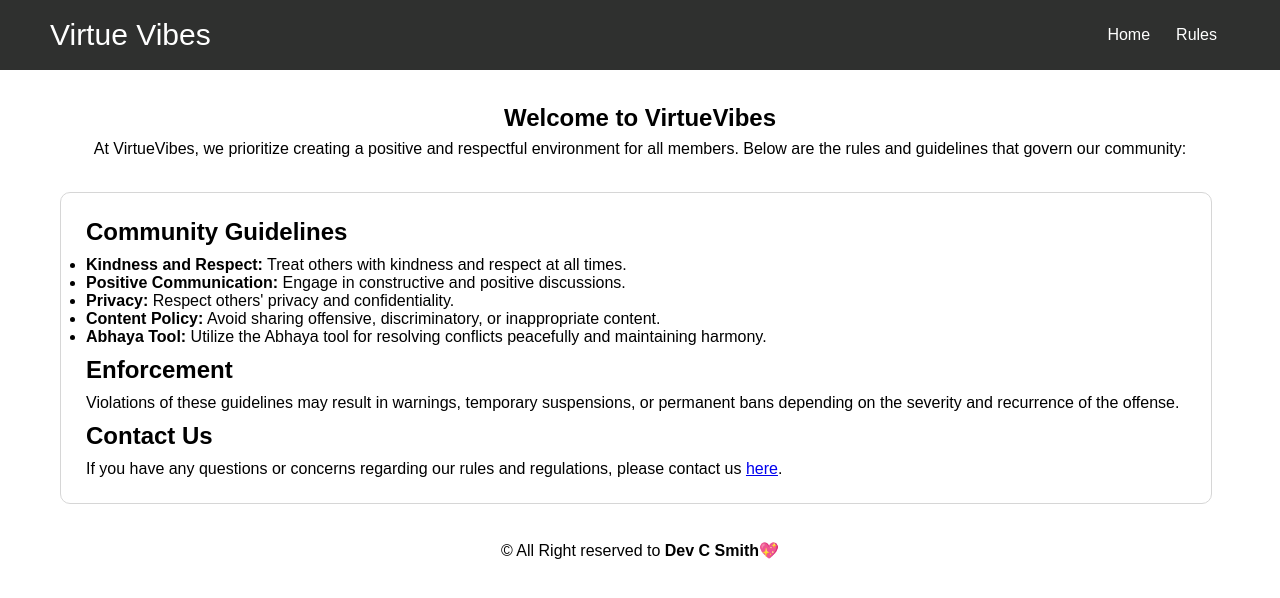
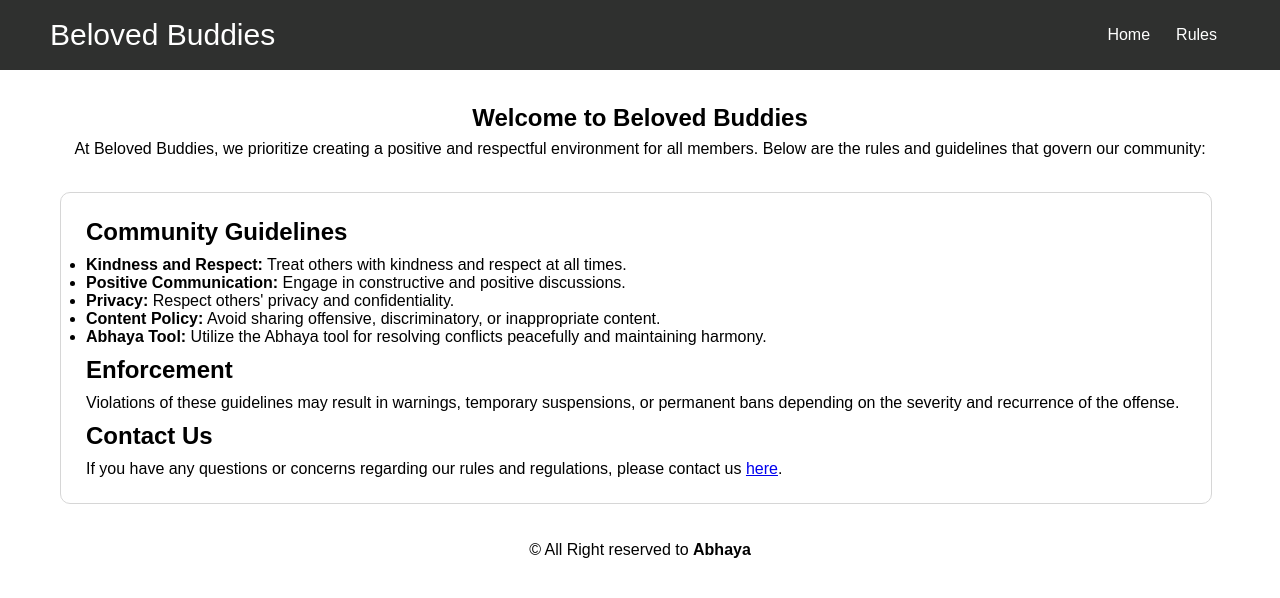
Before and after one commit to belovedbuddies/belovedbuddies.github.io, a plain HTML site: page rules.html in a window 1280 px wide. Drawn offline with Linux system fonts and the light colour scheme.

Commit message:
Add files via upload

```diff
--- a/rules.html
+++ b/rules.html
@@ -10,21 +10,21 @@
     <title>Rules and Regulations - VirtueVibes</title>
     <!-- Open Graph / Facebook -->
     <meta property="og:type" content="website">
-    <meta property="og:url" content="http://yourwebsite.com/rules">
+    <meta property="og:url" content="http://belovedbuddies/rules">
     <meta property="og:title" content="Rules and Regulations - VirtueVibes">
     <meta property="og:description" content="Explore the rules and regulations of VirtueVibes, a messenger group dedicated to fostering kindness, faithfulness, and patience. Understand how we promote a community of maturity and positive communication.">
-    <meta property="og:image" content="http://yourwebsite.com/images/virtuevibes-rules.jpg">
+    <meta property="og:image" content="http://belovedbuddies/images/virtuevibes-rules.jpg">
     <!-- Twitter -->
     <meta property="twitter:card" content="summary_large_image">
-    <meta property="twitter:url" content="http://yourwebsite.com/rules">
+    <meta property="twitter:url" content="http://belovedbuddies/rules">
     <meta property="twitter:title" content="Rules and Regulations - VirtueVibes">
     <meta property="twitter:description" content="Explore the rules and regulations of VirtueVibes, a messenger group dedicated to fostering kindness, faithfulness, and patience. Understand how we promote a community of maturity and positive communication.">
-    <meta property="twitter:image" content="http://yourwebsite.com/images/virtuevibes-rules.jpg">
+    <meta property="twitter:image" content="http://belovedbuddies/images/virtuevibes-rules.jpg">
     <link rel="stylesheet" href="rules.css">
 </head>
 <body>
     <header>
-        <div class="logo">Virtue Vibes</div>
+        <div class="logo">Beloved Buddies</div>
         <input type="checkbox" id="nav_check" hidden />
         <nav>
           <ul>
@@ -40,8 +40,8 @@
       </header>
     <section>
        <div class="header">
-        <h2>Welcome to VirtueVibes</h2>
-        <p>At VirtueVibes, we prioritize creating a positive and respectful environment for all members. Below are the rules and guidelines that govern our community:</p>
+        <h2>Welcome to Beloved Buddies</h2>
+        <p>At Beloved Buddies, we prioritize creating a positive and respectful environment for all members. Below are the rules and guidelines that govern our community:</p>
 
        </div>
       <div class="wrap">
@@ -64,7 +64,7 @@
       </div>
     </section>
     <div class="footer">
-      <p>&copy; All Right reserved to <span class="bold">Dev C Smith💖</span></p>
+      <p>&copy; All Right reserved to <span class="bold">Abhaya</span></p>
     </div>
 </body>
 </html>
```
Also changed, not shown: index.html (+7 -7 lines).
